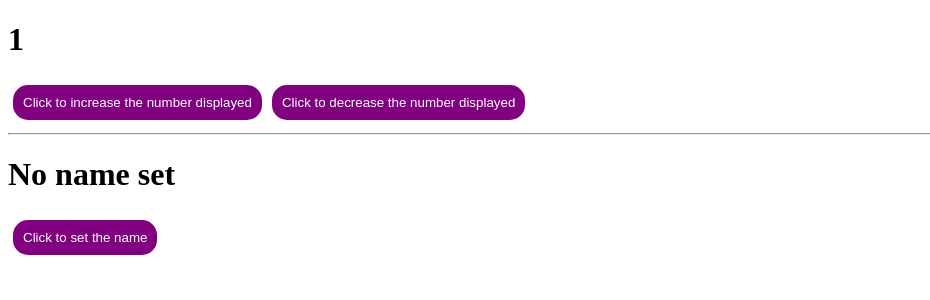
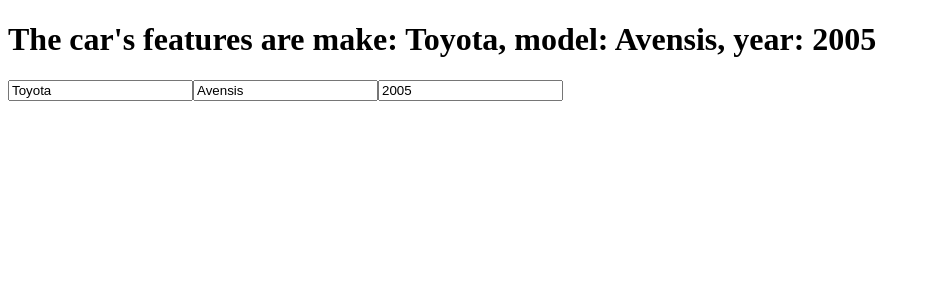
Before and after one commit to rapetoh/Quick-training-on-React-basis, a React (Vite) app in the folder React application/: page / in a window 1280 px wide. Shown: the top 300 px of the page, without its empty margins (0-930 px from the left). Built offline with nearby package versions, Linux system fonts and the light colour scheme.

Commit message:
approached how to use the useState hook concept with an object as the variable

```diff
--- a/React application/src/App.jsx
+++ b/React application/src/App.jsx
@@ -10,6 +10,7 @@
 import UseStateComponent from "./UseStateComponent.jsx";
 import HandleMyEvents from "./HandleMyEvents.jsx";
 import ColorPicker from "./ColorPicker.jsx";
+import UseStateWithAnObject from "./UseStateWithAnObject.jsx";
 
 
 function App() {
@@ -55,8 +56,9 @@
 
       {/* <ColorPicker></ColorPicker> */}
 
-      <UseStateComponent></UseStateComponent>
+      {/* <UseStateComponent></UseStateComponent> */}
 
+      <UseStateWithAnObject></UseStateWithAnObject>
     </>
   );
 
--- a/React application/src/UseStateComponent.jsx
+++ b/React application/src/UseStateComponent.jsx
@@ -20,6 +20,7 @@
         // This is a good practice while using UseState hook. It is a way to make sure that the state is updated correctly.
         // It is also a good practice while working with asynchronous code.
         // There is something special about this code. The setCount function take a function as an arguent and the parmaeter of the function is the current value of the state.
+        // The key is just to pass a function to the setCount function and the parameter of the function stands as the current value of the variable state.
         // It is a feature specific to the useState hook.
         // So do not ask yourself how a "c" or --any other annotation given for that parameter-- can directly refer to the current value of the state. It is a feature of the useState hook.
     }
--- /dev/null
+++ b/React application/src/UseStateWithAnObject.jsx
@@ -0,0 +1,30 @@
+import {useState} from 'react';
+
+function UseStateWithAnObject() {
+
+    const [car, setCar] = useState({make: "Toyota", model:"Avensis", year: 2005});
+
+    function changeCarMake(event){
+        setCar((theCar) => ({...theCar, make: event.target.value}) );
+    }
+
+    function changeCarModel(event){
+        setCar((theCar) => ({...theCar, model: event.target.value}) );
+    }
+
+    function changeCarYear(event){
+        setCar((theCar) => ({...theCar, year: event.target.value}) );
+    }
+
+    return(
+        <>
+        <h1>The car's features are make: {car.make}, model: {car.model}, year: {car.year}</h1>
+
+        <input type="text" value={car.make}  onChange={changeCarMake}/>
+        <input type="text" value={car.model} onChange={changeCarModel}/>
+        <input type="text" value={car.year}  onChange={changeCarYear}/>
+        </>
+    )
+
+}
+export default UseStateWithAnObject;
```
